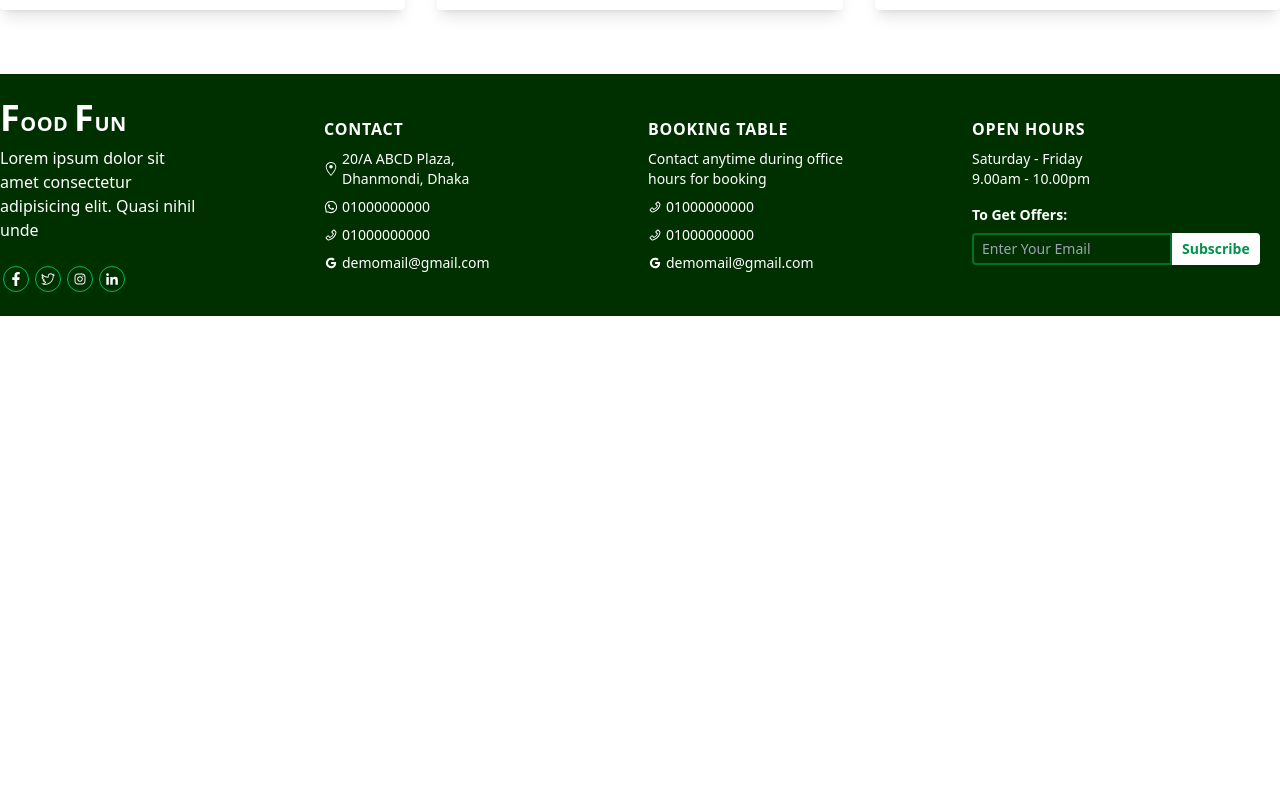
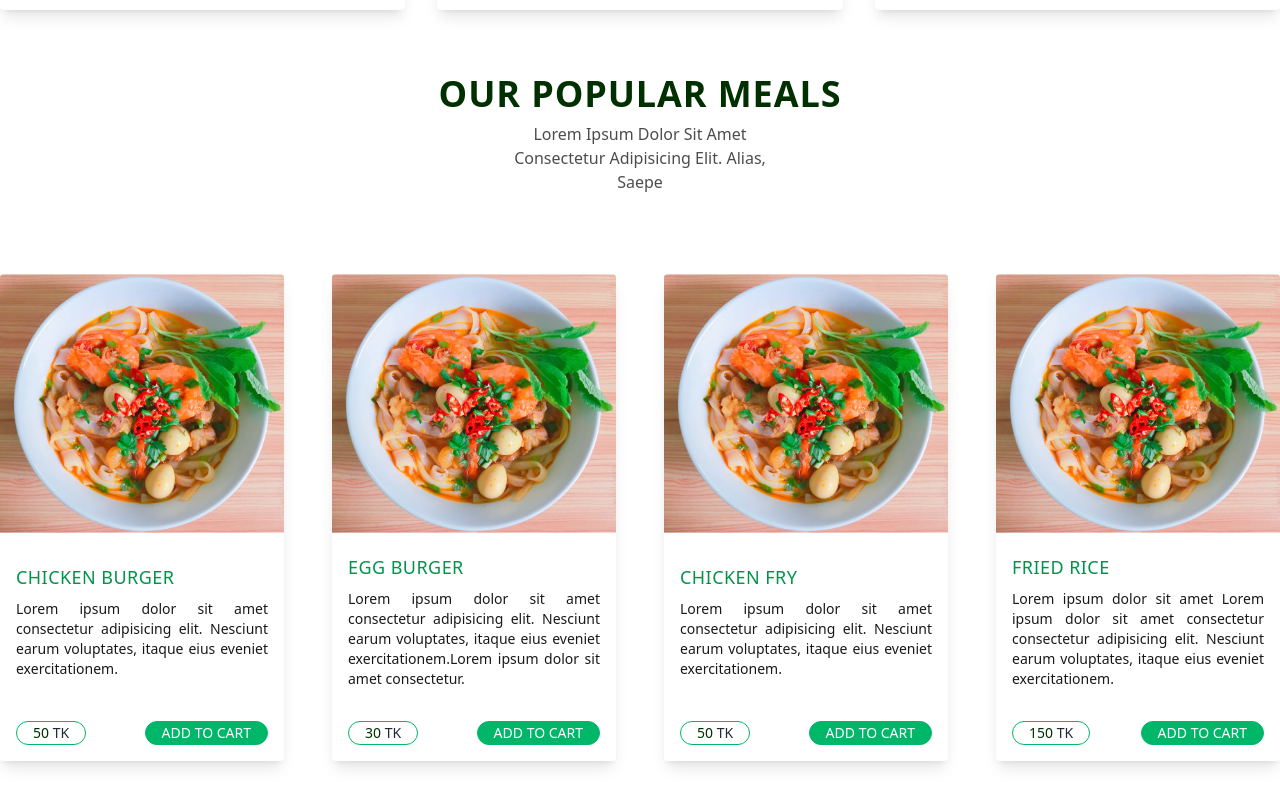
Before and after one commit to samsuzzaman1998/1.Restaurant-Website-Frontend, a React (Create React App) app: page / in a window 1280 px wide. Shown: the part 1260-2060 px from the top of the page. Before the commit the page ends 1576 px from the top, so only its background shows below. Built offline with nearby package versions, Linux system fonts and the light colour scheme.

Commit message:
add our food sec homepage

```diff
--- /dev/null
+++ b/src/components/nonShared/HomePageCom/PopularFoods.js
@@ -0,0 +1,28 @@
+import React from "react";
+import Card from "../../shared/Card";
+import CommonButton from "../../shared/CommonButton";
+import SectionTitle from "../../shared/SecTitle";
+import { foodData } from "../../../database/HomePageData";
+
+const PopularFoods = () => {
+    const secData = {
+        title: "our popular meals",
+        subtitle:
+            "Lorem ipsum dolor sit amet consectetur adipisicing elit. Alias, saepe",
+    };
+    return (
+        <section className="w-full max-w-7xl mx-auto px-3 xs:px-5 sm:px-8 md:px-8 xl:px-0 my-16">
+            <SectionTitle title={secData.title} subtitle={secData.subtitle} />
+            <div className="grid grid-cols-1 min-[500px]:grid-cols-2 md:grid-cols-3 lg:grid-cols-4 gap-6 xl:gap-12">
+                {foodData.map((food) => {
+                    return <Card food={food} key={food._id} />;
+                })}
+            </div>
+            <div className="flex justify-center mt-8">
+                <CommonButton btnName="load more" />
+            </div>
+        </section>
+    );
+};
+
+export default PopularFoods;
--- /dev/null
+++ b/src/components/shared/Card.js
@@ -0,0 +1,51 @@
+import React, { useState } from "react";
+import { AiOutlineHeart, AiFillHeart } from "react-icons/ai";
+
+const Card = ({ food }) => {
+    const [love, setLove] = useState(false);
+
+    const { _id, title, des, price, photo } = food;
+    return (
+        <div className="flex flex-col justify-between shadow-lg hover:shadow-xl transition-all duration-200 rounded pb-4 relative group">
+            {love ? (
+                <AiFillHeart
+                    className="absolute top-2 right-2 text-green-200 cursor-pointer transition-all duration-200 group-hover:opacity-100 opacity-0"
+                    size="1.4rem"
+                    onClick={() => setLove(!love)}
+                />
+            ) : (
+                <AiOutlineHeart
+                    className="absolute top-2 right-2 text-green-200 cursor-pointer transition-all duration-200 group-hover:opacity-100 opacity-0"
+                    size="1.4rem"
+                    onClick={() => setLove(!love)}
+                />
+            )}
+            <div className="rounded-tl rounded-tr text-lg">
+                <img
+                    src={photo}
+                    alt="food"
+                    className="w-full rounded-tl rounded-tr"
+                />
+            </div>
+            <div className="mt-1 p-4">
+                <h4 className="uppercase font-medium tracking-wide text-[16px] sm:text-lg text-green-200">
+                    {title}
+                </h4>
+                <p className="text-[13px] sm:text-sm text-justify  text-black opacity-90 mt-2">
+                    {des}
+                </p>
+            </div>
+            <div className="flex justify-between items-center mt-4 px-4">
+                <div className="text-[13px] sm:text-sm uppercase border-[1px] border-green-100 inline-block py-[1px] px-4 rounded-3xl ">
+                    <span className="font-medium text-green-500">{price}</span>{" "}
+                    tk
+                </div>
+                <button className="text-[13px] sm:text-sm uppercase border-[1px] border-green-100 bg-green-100 inline-block py-[1px] px-4 rounded-3xl transition-all duration-200 text-white hover:bg-green-300 ">
+                    add to cart
+                </button>
+            </div>
+        </div>
+    );
+};
+
+export default Card;
--- /dev/null
+++ b/src/components/shared/CommonButton.js
@@ -0,0 +1,16 @@
+import React from "react";
+import { BsArrowRight } from "react-icons/bs";
+
+const CommonButton = ({ btnName }) => {
+    return (
+        <button className="flex justify-between items-center uppercase border-[1px] border-green-100 rounded-2xl px-5 py-1 text-white bg-green-100 hover:bg-green-300 transition-all duration-200 group text-xs sm:text-base">
+            {btnName}{" "}
+            <BsArrowRight
+                size="1.3rem"
+                className="ml-1 group-hover:ml-3 transition-all duration-300"
+            />
+        </button>
+    );
+};
+
+export default CommonButton;
--- a/src/database/HomePageData.js
+++ b/src/database/HomePageData.js
@@ -1,7 +1,9 @@
-import { MdOutlineHealthAndSafety, MdOutlineFastfood } from "react-icons/md";
-import { TbCurrencyDollar } from "react-icons/tb";
+import { MdOutlineHealthAndSafety, MdOutlineFastfood } from "react-icons/md"; //for-1
+import { TbCurrencyDollar } from "react-icons/tb"; // for-1
 
-// Why Choose Section Data ================
+import food from "../assets/food.png"; // for-2
+
+// 1. Why Choose Section Data ================
 export const chooseData = [
     {
         _id: 1,
@@ -22,3 +24,77 @@ export const chooseData = [
         icon: <TbCurrencyDollar />,
     },
 ];
+
+// 2. All Food Data ======================
+export const foodData = [
+    {
+        _id: 1,
+        title: "chicken burger",
+        des: "Lorem ipsum dolor sit amet consectetur adipisicing elit. Nesciunt earum voluptates, itaque eius eveniet exercitationem.",
+        price: 50,
+        photo: food,
+    },
+    {
+        _id: 2,
+        title: "egg burger",
+        des: "Lorem ipsum dolor sit amet consectetur adipisicing elit. Nesciunt earum voluptates, itaque eius eveniet exercitationem.Lorem ipsum dolor sit amet consectetur.",
+        price: 30,
+        photo: food,
+    },
+    {
+        _id: 3,
+        title: "chicken fry",
+        des: "Lorem ipsum dolor sit amet consectetur adipisicing elit. Nesciunt earum voluptates, itaque eius eveniet exercitationem.",
+        price: 50,
+        photo: food,
+    },
+    {
+        _id: 4,
+        title: "fried rice",
+        des: "Lorem ipsum dolor sit amet Lorem ipsum dolor sit amet consectetur consectetur adipisicing elit. Nesciunt earum voluptates, itaque eius eveniet exercitationem.",
+        price: 150,
+        photo: food,
+    },
+    {
+        _id: 5,
+        title: "noodles",
+        des: "Lorem ipsum dolor sit amet consectetur adipisicing elit. Nesciunt earum voluptates, itaque eius eveniet exercitationem.",
+        price: 40,
+        photo: food,
+    },
+    {
+        _id: 6,
+        title: "biriyani rice",
+        des: "Lorem ipsum dolor sit amet consectetur adipisicing elit. Nesciunt earum voluptates, itaque eius eveniet exercitationem.",
+        price: 180,
+        photo: food,
+    },
+    {
+        _id: 7,
+        title: "fish fry",
+        des: "Lorem ipsum dolor sit amet consectetur adipisicing elit. Nesciunt earum voluptates, itaque eius eveniet exercitationem.",
+        price: 80,
+        photo: food,
+    },
+    {
+        _id: 8,
+        title: "chicken soop",
+        des: "Lorem ipsum dolor sit amet consectetur adipisicing elit. Nesciunt earum voluptates, itaque eius eveniet exercitationem.",
+        price: 120,
+        photo: food,
+    },
+    {
+        _id: 9,
+        title: "beef mutton",
+        des: "Lorem ipsum dolor sit amet consectetur adipisicing elit. Nesciunt earum voluptates, itaque eius eveniet exercitationem.",
+        price: 250,
+        photo: food,
+    },
+    {
+        _id: 10,
+        title: "salad",
+        des: "Lorem ipsum dolor sit amet consectetur adipisicing elit. Nesciunt earum voluptates, itaque eius eveniet exercitationem.",
+        price: 20,
+        photo: food,
+    },
+];
--- a/src/pages/HomePage.js
+++ b/src/pages/HomePage.js
@@ -1,5 +1,6 @@
 import React from "react";
 import HomeHero from "../components/nonShared/HomePageCom/HomeHero";
+import PopularFoods from "../components/nonShared/HomePageCom/PopularFoods";
 import WhyChoose from "../components/nonShared/HomePageCom/WhyChoose";
 
 const HomePage = () => {
@@ -7,6 +8,7 @@ const HomePage = () => {
         <div>
             <HomeHero />
             <WhyChoose />
+            <PopularFoods />
         </div>
     );
 };
```
